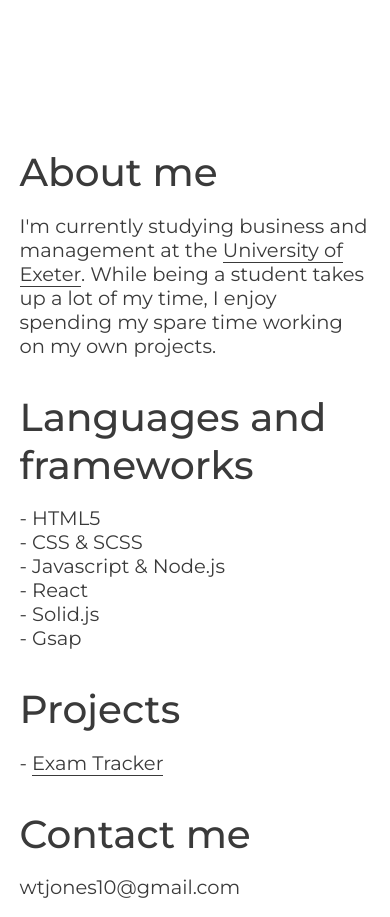
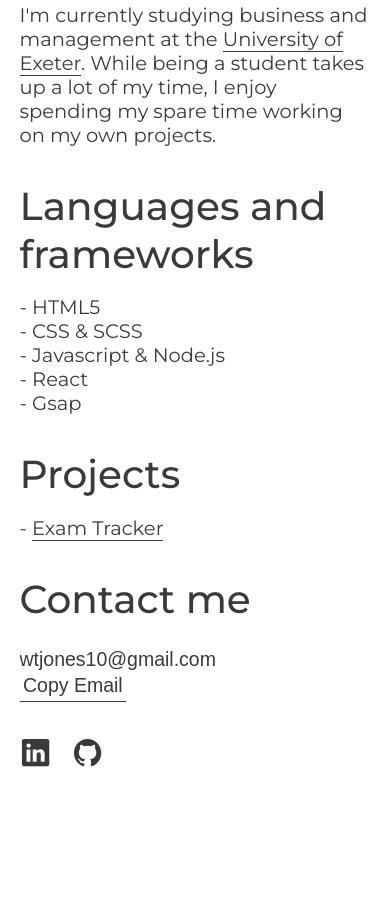
Before and after one commit to Wj9488/Portfolio-2-Master, a plain HTML site: page index.html in a window 390 px wide. Shown: the part 703-1620 px from the top of the page. After the commit the page ends 1584 px from the top, so only its background shows below. Drawn offline with nearby package versions, Linux system fonts and the light colour scheme.

Commit message:
changed stuff

```diff
--- a/index.html
+++ b/index.html
@@ -15,7 +15,8 @@
     <script src="https://cdnjs.cloudflare.com/ajax/libs/gsap/3.11.3/gsap.min.js" defer></script>
     <script src="https://cdnjs.cloudflare.com/ajax/libs/gsap/3.11.3/ScrollTrigger.min.js" defer></script>
     <script src="./javascript/loader.js" defer></script>
-    <script src="./javascript/canvas.js" defer></script>
+    <script src="./javascript/copy.js" defer></script>
+    <!-- <script src="./javascript/canvas.js" defer></script> -->
     <script src="./javascript/canvasTwo.js" defer></script>
     <title>Will Jones</title>
 </head>
@@ -59,8 +60,6 @@
                 <br>
                 - React
                 <br>
-                - Solid.js
-                <br>
                 - Gsap
                 <br>
             </p>
@@ -68,7 +67,7 @@
         <div class="scalable__container">
             <h2 class="scalable__header" id="header1">Projects</h2>
             <p class="scalable__descriptor">
-                - <span class="scalable__link"><a href="https://www.exeter.ac.uk/" target="_blank">Exam Tracker</a></span>
+                - <span class="scalable__link"><a href="https://uoe-exam-info.netlify.app/" target="_blank">Exam Tracker</a></span>
             </p>
         </div>
         <!-- <div class="scalable__container">
@@ -79,11 +78,14 @@
             <p class="scalable__descriptor">- Particle Effect</p>
             <canvas id="canvasTwo"></canvas>
         </div> -->
+        <div class="scalable__container">
+            <h2 class="scalable__header" id="header1">Contact me</h2>
+               <input id="emailData" type="text" value="wtjones10@gmail.com" readonly>
+               <button class="email__copy" id="bottomDescript">Copy Email</button>
+           </div>
         <div class="scalable__container" id="bottom">
-            <h2 class="scalable__header" id="header1">Contact me</h2>
-            <p class="scalable__descriptor">
-                wtjones10@gmail.com
-            </p>
+            <a class="social__link" href="https://www.linkedin.com/in/william-jones-450715251/" target="_blank"><ion-icon name="logo-linkedin"></ion-icon></a>
+               <a class="social__link" href="https://github.com/Wj9488" target="_blank"><ion-icon name="logo-github"></ion-icon></a>
         </div>
     </div>
 
--- /dev/null
+++ b/javascript/copy.js
@@ -0,0 +1,17 @@
+console.log("Copy system working")
+
+
+const copyData = () => {
+    const copyTrigger = document.querySelector(".email__copy")
+    copyTrigger.addEventListener("click", () => {
+        copy("wtjones10@gmail.com")
+        copyTrigger.textContent = "Copied";
+        setTimeout(() => {
+        copyTrigger.textContent = "Copy Email";
+        }, 1500);
+    })
+    const copy = text => navigator.clipboard.writeText(text)
+    }
+
+
+copyData()
--- a/javascript/loader.js
+++ b/javascript/loader.js
@@ -52,11 +52,6 @@ function preloader() {
         delay: 2.4,
         display: "none",
     })
-    gsap.from(".content__container", {
-        duration: 0.1,
-        delay: 2.41,
-        display: "none",
-    })
     gsap.from(".welcome__container", {
         delay: 2.8,
         opacity: 0,
@@ -73,12 +68,11 @@ function preloader() {
         duration: 1,
         width: "100%",
     })
-    gsap.from(".hero__cta", {
+    gsap.from(".content__container", {
+        duration: 1,
+        delay: 4,
         opacity: 0,
-        delay: 4.4,
-        duration: 0.5,
-        y: -10,
+        display: "none",
     })
-
 }
 preloader()
--- a/styles/styles.scss
+++ b/styles/styles.scss
@@ -18,6 +18,13 @@ a{
     text-decoration: none;
 }
 
+textarea:focus, input:focus{
+    outline: none;
+}
+
+input{
+    margin-top: 5%;
+}
 
 
 .preloader__container {
@@ -68,7 +75,10 @@ a{
         margin-top: 0%;
     }
     #bottom {
-        margin-bottom: 5%;
+        margin-bottom: 10%;
+    }
+    .bottomDescript{
+        margin-right: 5%;
     }
     .scalable__container{
         text-align: left;
@@ -82,6 +92,7 @@ a{
         .scalable__descriptor {
             @include descriptorComponent($normalTextColor, 2.5vw);
             font-weight: normal;
+            margin-top: 5%;
         }
         .scalable__link a{
             color: $normalTextColor;
@@ -97,11 +108,31 @@ a{
         .highlighted__text {
             font-weight: 500;
         }
-        #effectCanvas {
-        background-color: white;
-        position: absolute;
-        width: 100%;
-        height: 50vh;
+        .social__link {
+            color: $normalTextColor;
+            font-size: 5vw;
+            margin-right: 5%;
+            &:hover{
+                cursor: pointer;
+                color: rgba(58, 58, 58, 0.9);
+            }
+        }
+        .email__copy{
+            @include descriptorComponent($normalTextColor, 2.5vw);
+            padding: 1%;
+            background: transparent;
+            border: none;
+            border-bottom: 1px solid $normalTextColor;
+            transition: all 0.2s ease-in-out;
+            &:hover{
+                cursor: pointer;
+                color: rgba(58, 58, 58, 0.9);
+            }
+        }
+        #emailData{
+            @include descriptorComponent($normalTextColor, 2.5vw);
+            border: none;
+            background-color: transparent;
         }
     }
 }
@@ -129,7 +160,7 @@ a{
         @include quickMargin(90%);
         .hero__container{
 
-            height: 100vh;
+            height: 75vh;
             display: flex;
             flex-direction: column;
             justify-content: center;
@@ -153,6 +184,9 @@ a{
         @include quickMargin(90%);
         #top {
             margin-top: 0%;
+        }
+        #bottom {
+            margin-bottom: 30%;
         }
         .scalable__container{
             text-align: left;
@@ -182,11 +216,41 @@ a{
             .highlighted__text {
                 font-weight: 500;
             }
-            #effectCanvas {
-            background-color: white;
-            position: absolute;
-            width: 100%;
-            height: 50vh;
+            // #effectCanvas {
+            // background-color: white;
+            // position: absolute;
+            // width: 100%;
+            // height: 50vh;
+            // }
+            .social__link {
+            text-align: left;
+                color: $normalTextColor;
+                font-size: 8vw;
+                margin-right: 5%;
+                &:hover{
+                    cursor: pointer;
+                    color: rgba(58, 58, 58, 0.9);
+                }
+            }
+            .email__copy{
+            text-align: left;
+                @include descriptorComponent($normalTextColor, 5vw);
+                padding: 1%;
+                background: transparent;
+                border: none;
+                border-bottom: 1px solid $normalTextColor;
+                transition: all 0.2s ease-in-out;
+                &:hover{
+                    cursor: pointer;
+                    color: rgba(58, 58, 58, 0.9);
+                }
+            }
+            #emailData{
+            text-align: left;
+                @include descriptorComponent($normalTextColor, 5vw);
+                border: none;
+                background-color: transparent;
+
             }
         }
     }
```
Also changed, not shown: styles/styles.css, 1 other file.
